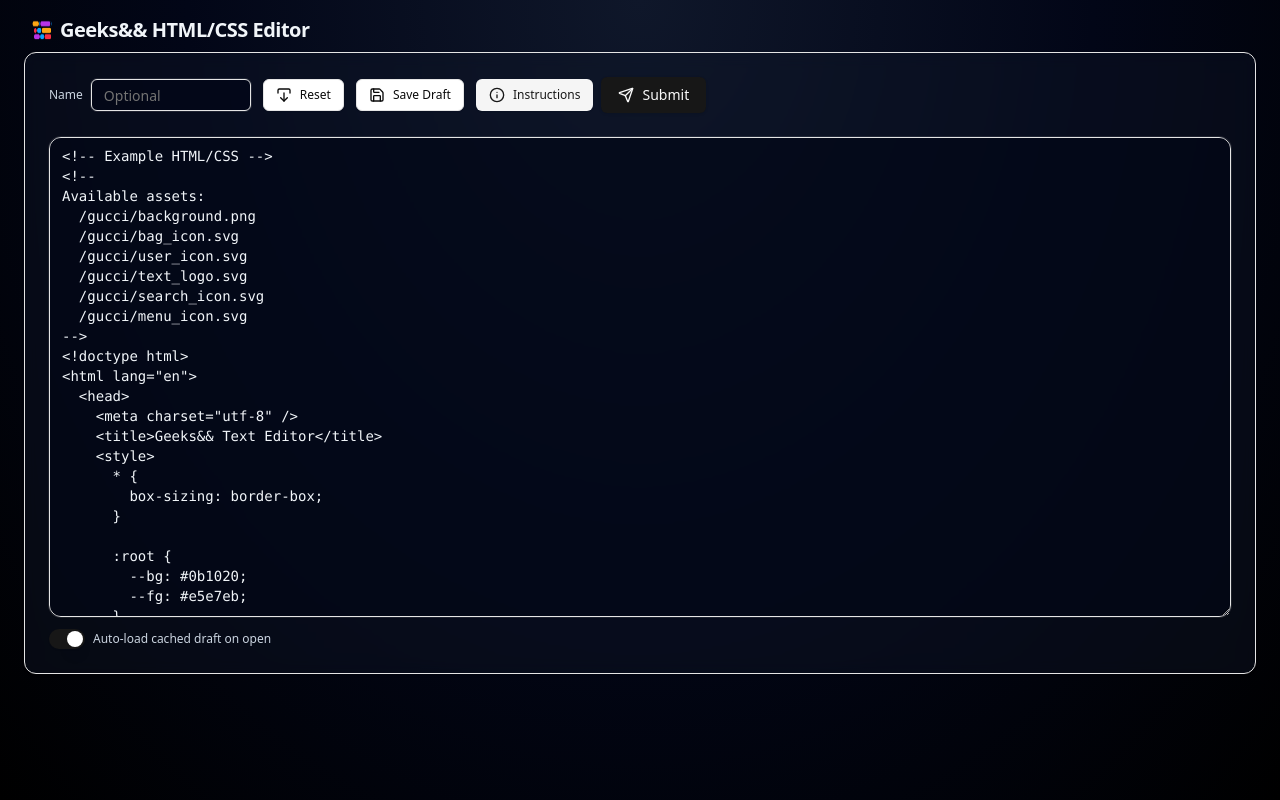
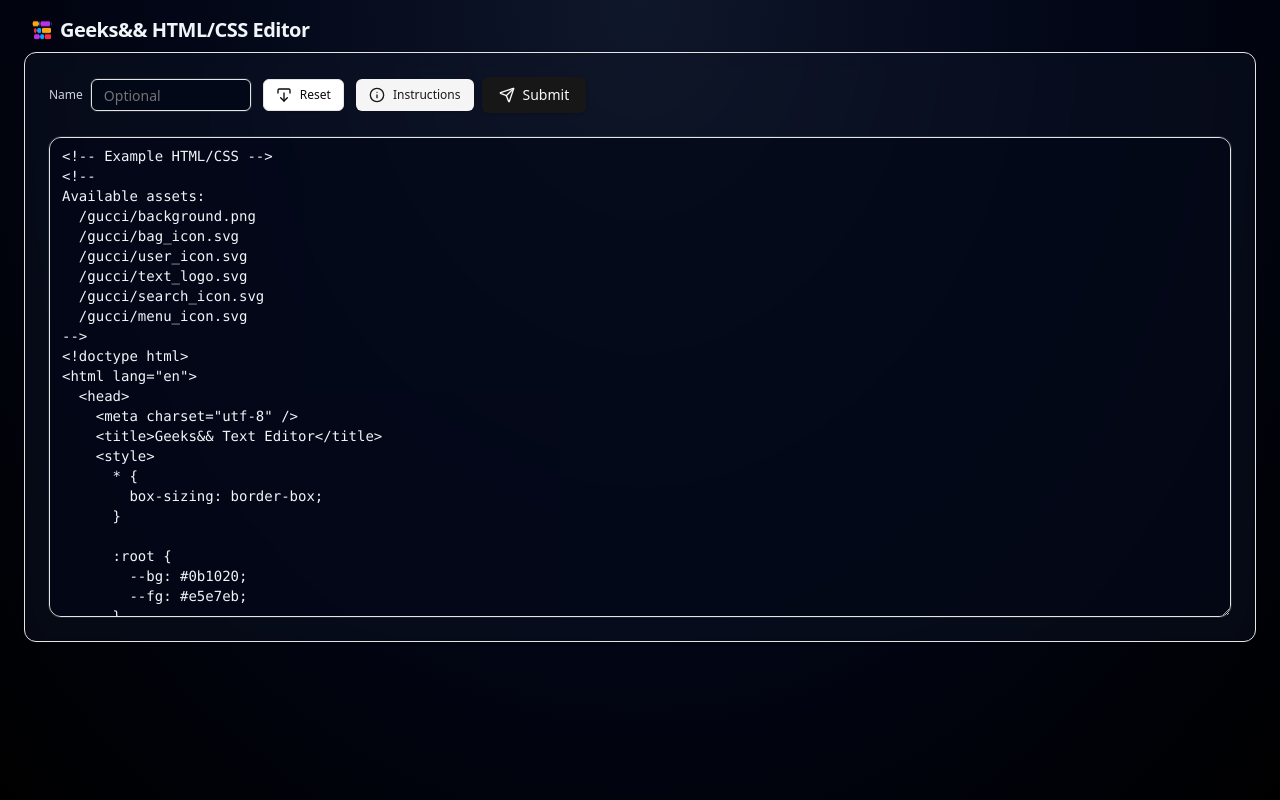
Before and after one commit to Bruta-Vis/browser-based-text-editor, a React (Vite) app: page / in a window 1280 px wide. Built offline with nearby package versions, Linux system fonts and the light colour scheme.

Commit message:
set autoload cache to always true

```diff
--- a/src/features/editor/components/Editor.tsx
+++ b/src/features/editor/components/Editor.tsx
@@ -80,7 +80,6 @@ Available assets:
   // keep an immutable snapshot so Reset always restores the original
   const initialRef = useRef(initialCode);
 
-  const [autoLoadCache, setAutoLoadCache] = useState<boolean>(true);
   const [code, setCode] = useState<string>(initialCode);
   const [name, setName] = useState<string>("");
   const [submitted, setSubmitted] = useState<boolean>(false);
@@ -92,7 +91,7 @@ Available assets:
       const raw = localStorage.getItem(cacheKey);
       if (raw) {
         const { code: cached, name: cachedName } = JSON.parse(raw);
-        if (autoLoadCache && typeof cached === "string") {
+        if (typeof cached === "string") {
           setCode(cached);
           setTextKey((k) => k + 1); // <-- remount to show cached text
         }
@@ -322,25 +321,6 @@ Available assets:
               >
                 <Upload className="h-4 w-4 rotate-180" /> Reset
               </Button>
-              <Button
-                variant="outline"
-                size="sm"
-                className="gap-2"
-                onClick={() => {
-                  try {
-                    localStorage.setItem(
-                      cacheKey,
-                      JSON.stringify({
-                        code,
-                        name,
-                        savedAt: Date.now(),
-                      })
-                    );
-                  } catch {}
-                }}
-              >
-                <Save className="h-4 w-4" /> Save Draft
-              </Button>
               <div className="flex items-center gap-2">
                 <Dialog>
                   <DialogTrigger asChild>
@@ -402,16 +382,6 @@ Available assets:
               className="h-[60vh] w-full resize-y rounded-xl bg-slate-950/60 font-mono text-sm leading-5 text-slate-100 ring-1 ring-white/10 focus-visible:ring-violet-500"
               spellCheck={false}
             />
-            <div className="mt-3 flex items-center gap-2">
-              <Switch
-                id="autoload"
-                checked={autoLoadCache}
-                onCheckedChange={setAutoLoadCache}
-              />
-              <Label htmlFor="autoload" className="text-xs text-slate-300">
-                Auto-load cached draft on open
-              </Label>
-            </div>
           </CardContent>
         </Card>
       </div>
```
